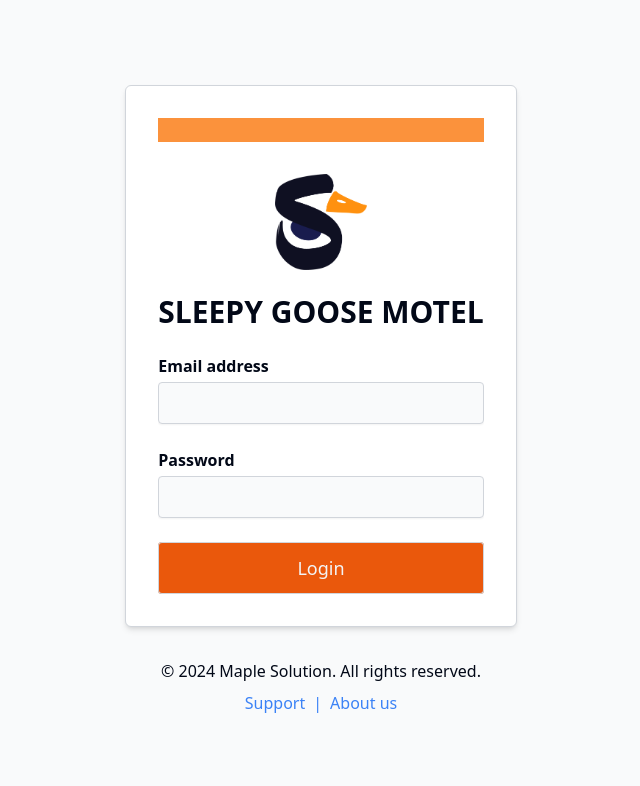
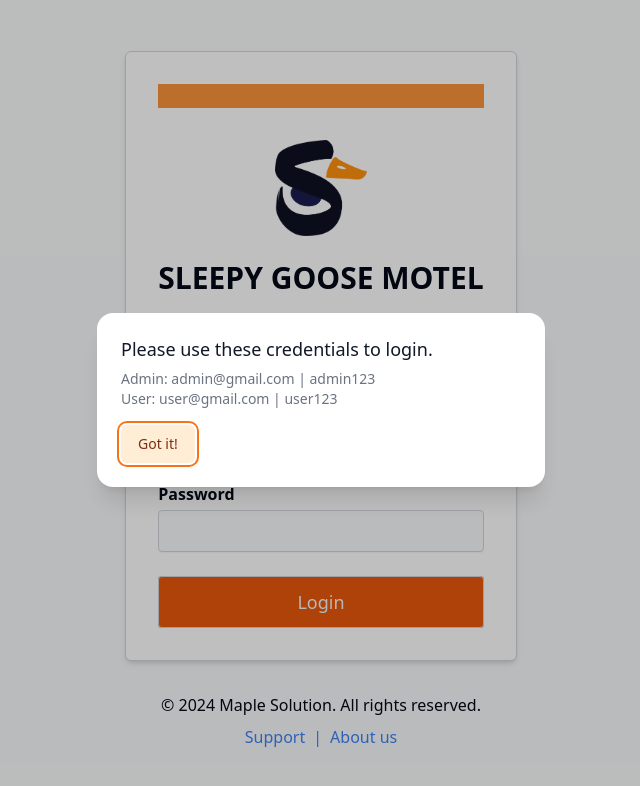
Before and after one commit to cgrgx/Group4-Capstone-Motel-Management-App, a React (Vite) app: page /login in a window 1280 px wide. Shown: the top 786 px of the page, without its empty margins (319-959 px from the left). Built offline with nearby package versions, Linux system fonts and the light colour scheme.

Commit message:
Add credentials to login

```diff
--- a/package.json
+++ b/package.json
@@ -10,7 +10,7 @@
     "preview": "vite preview"
   },
   "dependencies": {
-    "@headlessui/react": "^1.7.18",
+    "@headlessui/react": "^1.7.19",
     "@headlessui/tailwindcss": "^0.2.0",
     "@radix-ui/react-popover": "^1.0.7",
     "@radix-ui/react-select": "^2.0.0",
--- a/src/pages/Account.jsx
+++ b/src/pages/Account.jsx
@@ -8,8 +8,11 @@
   return (
     <>
       <Heading as="h1">Update your account</Heading>
-      <Row>
+      <Row type="vertical">
         <UpdateUserDataForm />
+      </Row>
+      <Row type="vertical">
+        <h1 className="text-2xl font-semibold">Update your password</h1>
         <UpdatePasswordForm />
       </Row>
     </>
--- a/src/pages/Login.jsx
+++ b/src/pages/Login.jsx
@@ -1,4 +1,6 @@
 import { Link } from "react-router-dom";
+
+import CredentialsModal from "@/ui/Credentials";
 import LoginForm from "../features/authentication/LoginForm";
 import Heading from "../ui/Heading";
 import Logo from "../ui/Logo";
@@ -10,6 +12,8 @@
         <div className="h-6 w-full bg-orange-400" />
         <Logo />
         <Heading as="h4">SLEEPY GOOSE MOTEL</Heading>
+        {/* test credentials */}
+        <CredentialsModal />
         <LoginForm />
       </div>
       <div className="text-center font-medium">
--- /dev/null
+++ b/src/ui/Credentials.jsx
@@ -0,0 +1,85 @@
+import { Dialog, Transition } from "@headlessui/react";
+import { Fragment, useState } from "react";
+
+export default function CredentialsModal() {
+  let [isOpen, setIsOpen] = useState(true);
+
+  function closeModal() {
+    setIsOpen(false);
+  }
+
+  function openModal() {
+    setIsOpen(true);
+  }
+
+  return (
+    <>
+      <div className=" inset-0 flex items-center justify-center">
+        <button
+          type="button"
+          onClick={openModal}
+          className="rounded-md bg-black/20 px-4 py-2 text-sm font-medium text-white hover:bg-black/30 focus:outline-none focus-visible:ring-2 focus-visible:ring-white/75"
+        >
+          Credentials
+        </button>
+      </div>
+
+      <Transition appear show={isOpen} as={Fragment}>
+        <Dialog as="div" className="relative z-10" onClose={closeModal}>
+          <Transition.Child
+            as={Fragment}
+            enter="ease-out duration-300"
+            enterFrom="opacity-0"
+            enterTo="opacity-100"
+            leave="ease-in duration-200"
+            leaveFrom="opacity-100"
+            leaveTo="opacity-0"
+          >
+            <div className="fixed inset-0 bg-black/25" />
+          </Transition.Child>
+
+          <div className="fixed inset-0 overflow-y-auto">
+            <div className="flex min-h-full items-center justify-center p-4 text-center">
+              <Transition.Child
+                as={Fragment}
+                enter="ease-out duration-300"
+                enterFrom="opacity-0 scale-95"
+                enterTo="opacity-100 scale-100"
+                leave="ease-in duration-200"
+                leaveFrom="opacity-100 scale-100"
+                leaveTo="opacity-0 scale-95"
+              >
+                <Dialog.Panel className="w-full max-w-md transform overflow-hidden rounded-2xl bg-white p-6 text-left align-middle shadow-xl transition-all">
+                  <Dialog.Title
+                    as="h3"
+                    className="text-lg font-medium leading-6 text-gray-900"
+                  >
+                    Please use these credentials to login.
+                  </Dialog.Title>
+                  <div className="mt-2">
+                    <p className="text-sm text-gray-500">
+                      Admin: admin@gmail.com | admin123
+                    </p>
+                    <p className="text-sm text-gray-500">
+                      User: user@gmail.com | user123
+                    </p>
+                  </div>
+
+                  <div className="mt-4">
+                    <button
+                      type="button"
+                      className="inline-flex justify-center rounded-md border border-transparent bg-orange-100 px-4 py-2 text-sm font-medium text-orange-900 hover:bg-orange-200 focus:outline-none focus-visible:ring-2 focus-visible:ring-orange-500 focus-visible:ring-offset-2"
+                      onClick={closeModal}
+                    >
+                      Got it!
+                    </button>
+                  </div>
+                </Dialog.Panel>
+              </Transition.Child>
+            </div>
+          </div>
+        </Dialog>
+      </Transition>
+    </>
+  );
+}
```
Also changed, not shown: 1 other file (tests, documents, lock files or other folders).
